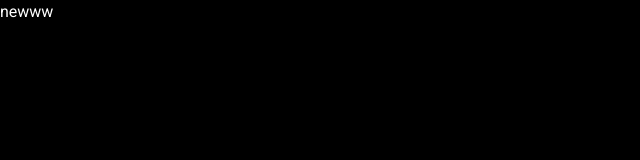
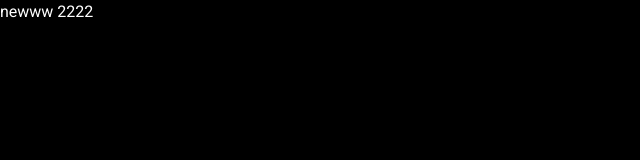
Before and after one commit to VadimDgahm/BrainCards, a React (Vite) app: page / in a window 1280 px wide. Shown: the top 160 px of the page, without its empty margins (0-640 px from the left). Built offline with nearby package versions, Linux system fonts and the light colour scheme.

Commit message:
test commit3

```diff
--- a/src/App.tsx
+++ b/src/App.tsx
@@ -1,5 +1,5 @@
 function App() {
-  return <div>newww</div>
+  return <div>newww 2222</div>
 }
 
 export default App
```
